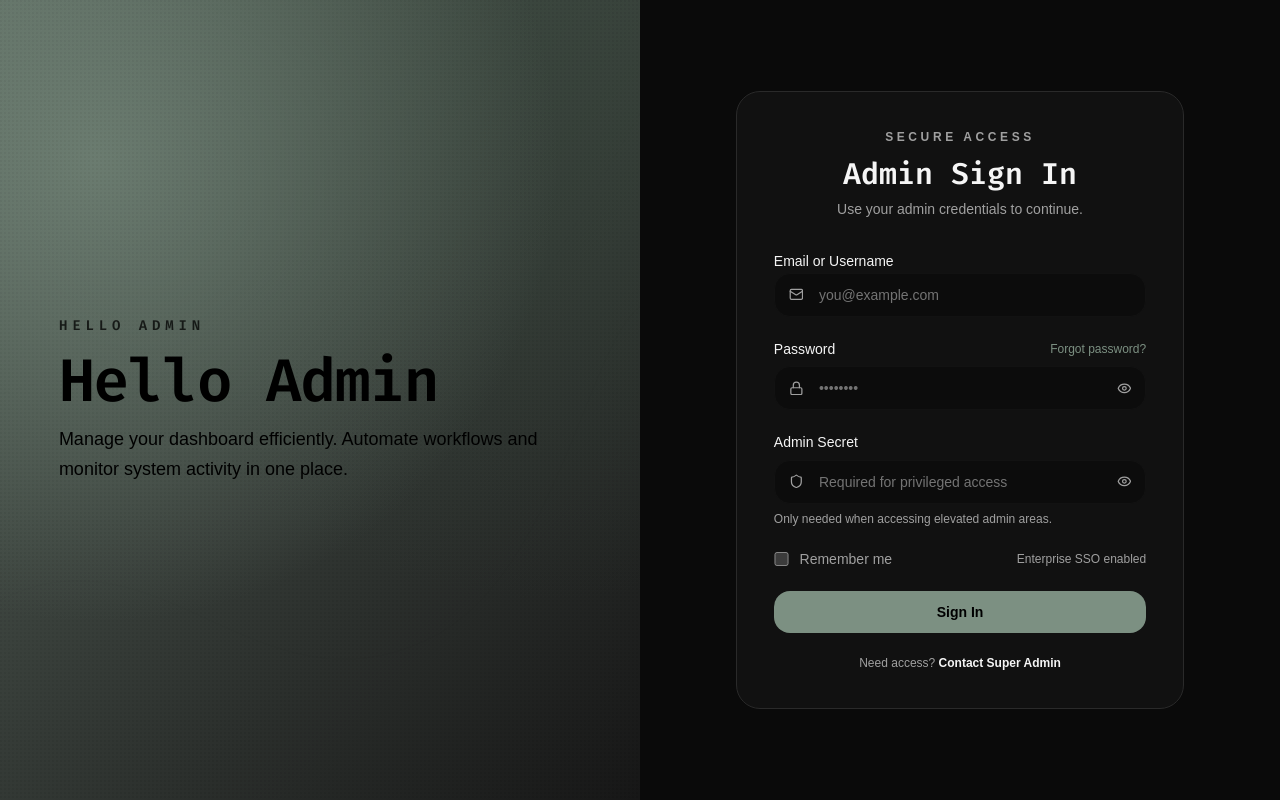
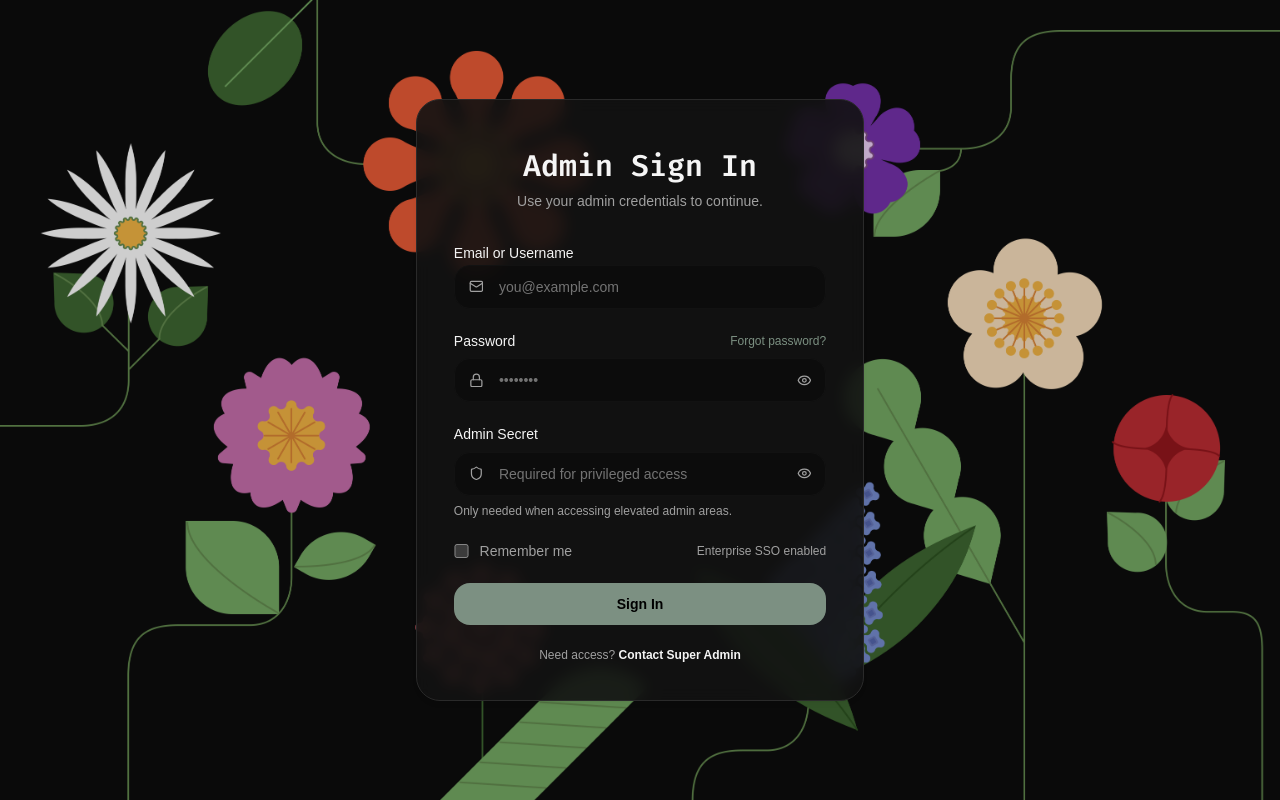
Before and after one commit to xavierzaidane/anastasya-store, a Next.js app: page /admin/login in a window 1280 px wide. Built offline with nearby package versions, Linux system fonts and the light colour scheme; a web font is replaced by a local one.

Commit message:
feat admin: implementing UI changes in admin login page

```diff
--- a/components/admin/auth/LoginPage.tsx
+++ b/components/admin/auth/LoginPage.tsx
@@ -1,6 +1,6 @@
 "use client";
 
-import { useState, CSSProperties } from "react";
+import { useState } from "react";
 import { useRouter } from "next/navigation";
 import Link from "next/link";
 import { Eye, EyeOff, Mail, Lock, Shield, Loader2 } from "lucide-react";
@@ -17,22 +17,6 @@ export default function LoginPage() {
     const [showAdminSecret, setShowAdminSecret] = useState(false);
     const [isLoading, setIsLoading] = useState(false);
     const [error, setError] = useState("");
-
-    const heroGradientStyle: CSSProperties = {
-        background:
-            "radial-gradient(circle at 15% 20%, color-mix(in srgb, var(--primary) 65%, transparent) 0%, transparent 55%)," +
-            "radial-gradient(circle at 85% 5%, color-mix(in srgb, var(--accent) 55%, transparent) 0%, transparent 60%)," +
-            "linear-gradient(135deg, color-mix(in srgb, var(--primary) 70%, var(--background) 30%), color-mix(in srgb, var(--secondary) 80%, var(--background) 20%))",
-    };
-
-    const heroNoiseStyle: CSSProperties = {
-        backgroundImage:
-            "radial-gradient(circle at 1px 1px, color-mix(in srgb, var(--primary-foreground) 18%, transparent) 1px, transparent 0)",
-        backgroundSize: "4px 4px",
-    };
-
-    const heroLineColor = "color-mix(in srgb, var(--primary-foreground) 35%, transparent)";
-    const heroMutedForeground = "color-mix(in srgb, var(--primary-foreground) 75%, transparent)";
 
     const handleChange = (e: React.ChangeEvent<HTMLInputElement>) => {
         const { name, value, type, checked } = e.target;
@@ -78,42 +62,17 @@ export default function LoginPage() {
     };
 
     return (
-        <div className="min-h-screen bg-background text-foreground">
-            <div className="grid min-h-screen grid-cols-1 md:grid-cols-2">
-                <section className="order-2 md:order-1 relative flex min-h-full flex-col overflow-hidden">
-                    <div className="absolute inset-0" style={heroGradientStyle} aria-hidden />
-                    <div className="absolute inset-0 mix-blend-soft-light opacity-40" style={heroNoiseStyle} aria-hidden />
-                    <div className="pointer-events-none absolute inset-0" style={{ color: heroLineColor, opacity: 0.1 }} aria-hidden>
-                        <svg viewBox="0 0 1200 1200" preserveAspectRatio="none" className="h-full w-full">
-                            <path d="M0,900 C300,780 480,1080 800,960 C1040,872 1100,520 1200,460" stroke="currentColor" strokeWidth="0.8" fill="none" />
-                            <path d="M-20,600 C220,500 500,700 720,640 C960,570 1120,260 1240,120" stroke="currentColor" strokeWidth="0.6" strokeDasharray="12 14" fill="none" />
-                        </svg>
-                    </div>
-                    <div className="relative z-10 flex h-full items-center px-10 py-12 lg:px-16">
-                        <div className="mx-auto flex w-full max-w-xl flex-col gap-8 text-primary-foreground motion-safe:animate-in motion-safe:fade-in motion-safe:duration-700 motion-safe:slide-in-from-bottom-6">
-
-                            <div className="space-y-4">
-                                <p className="text-sm font-semibold font-mono uppercase tracking-[0.35em]" style={{ color: heroMutedForeground }}>
-                                    Hello Admin
-                                </p>
-
-                                <h1 className="text-4xl font-semibold font-mono tracking-tight text-primary-foreground sm:text-5xl lg:text-6xl">
-                                    Hello Admin
-                                </h1>
-                                <p className="text-lg leading-relaxed" >
-                                    Manage your dashboard efficiently. Automate workflows and monitor system activity in one place.
-                                </p>
-                            </div>
-
-                        </div>
-                    </div>
-                </section>
-
-                <section className="order-1 md:order-2 flex items-center justify-center px-6 py-10 sm:py-16">
-                    <div className="w-full max-w-md rounded-3xl border border-border bg-card/95 backdrop-blur-sm">
+        <div className="relative min-h-screen bg-background text-foreground">
+            <div
+                className="absolute inset-0 bg-cover bg-center"
+                style={{ backgroundImage: "url('/cover.png')" }}
+                aria-hidden
+            />
+            <div className="absolute inset-0 bg-background/20" aria-hidden />
+            <section className="relative flex min-h-screen items-center justify-center px-6 py-10 sm:py-16">
+                <div className="w-full max-w-md rounded-3xl border border-border bg-card/90 backdrop-blur-sm shadow-lg">
                     <div className="px-6 py-10 sm:px-10">
                         <div className="mb-8 text-center">
-                                <p className="text-xs font-semibold uppercase tracking-[0.3em] text-muted-foreground">Secure Access</p>
                             <h2 className="mt-3 text-3xl font-semibold font-mono text-foreground">Admin Sign In</h2>
                             <p className="mt-2 text-sm text-muted-foreground">Use your admin credentials to continue.</p>
                         </div>
@@ -249,6 +208,5 @@ export default function LoginPage() {
                 </div>
             </section>
         </div>
-        </div>
     );
 }
```
Lines whose indentation alone changed are shown as unchanged.
